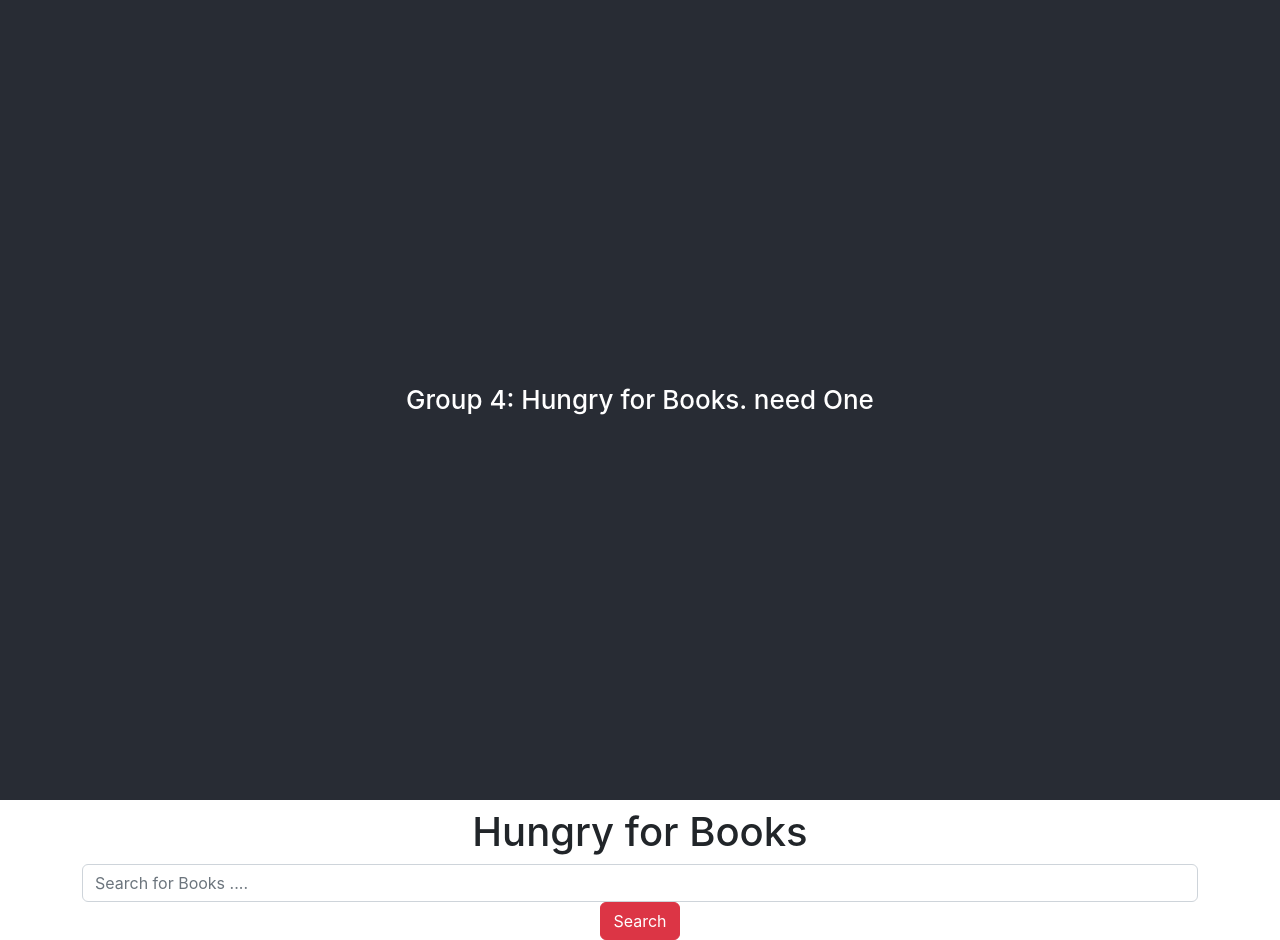
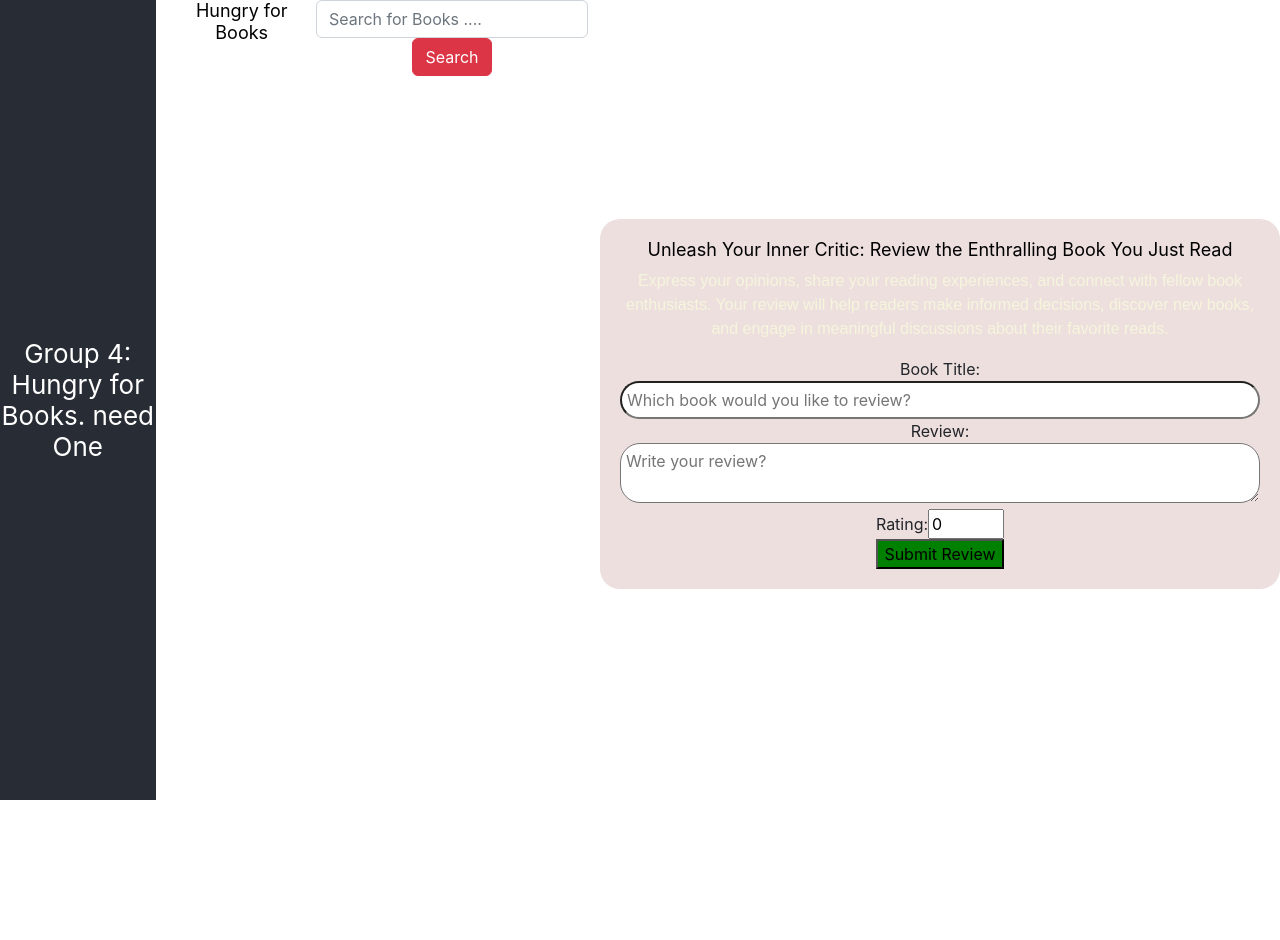
Before and after one commit to Morynmoh/book_project_group4, a React (Create React App) app: page / in a window 1280 px wide. After the commit the page ends 808 px from the top, so only its background shows below. Built offline with nearby package versions, Linux system fonts and the light colour scheme.

Commit message:
First Commit

```diff
--- a/src/App.js
+++ b/src/App.js
@@ -6,6 +6,7 @@ import BookList from './components/bookList/BookList';
 import Favourites from './components/favourites/Favourites';
 import Header from './components/header/Header';
 import Search from './components/search/Search';
+import ReviewForm from './components/reviewForm/ReviewForm';
 
 function App() {
   return (
@@ -17,6 +18,7 @@ function App() {
       <BookLibrary />
       <BookList />
       <Header />
+      <ReviewForm/>
 
 
     </div>
--- a/src/components/reviewForm/ReviewForm.js
+++ b/src/components/reviewForm/ReviewForm.js
@@ -1,12 +1,81 @@
-import React from 'react';
+import React, {useState} from 'react';
 import './reviewForm.css';
 
 const ReviewForm = () => {
+  const [title, setTitle] = useState('');
+  const [content, setContent] = useState('');
+  const [rating, setRating] = useState(0);
+
+  const handleSubmit = (event) => {
+    event.preventDefault();
+    console.log('Review submitted:', { title, content, rating });
+    // Reset the form
+    setTitle('');
+    setContent('');
+    setRating(0);
+  }
+
+  const handleTitleChange = (event) => {
+    setTitle(event.target.value);
+  };
+
+  const handleContentChange = (event) => {
+    setContent(event.target.value);
+  };
+
+  const handleRatingChange = (event) => {
+    setRating(event.target.value);
+  };
+
+
+  // Delete Review
+
+  // POST REQUEST
   return (
-    <div>
+    <div className="form-container">
+   <form onSubmit={handleSubmit}>
+    <h1>Unleash Your Inner Critic: Review the Enthralling Book You Just Read</h1>
+    <p>
+      Express your opinions, share your reading experiences, and connect with fellow book enthusiasts.
+      Your review will help readers make informed decisions, discover new books,
+      and engage in meaningful discussions about their favorite reads.
+    </p>
+      <label>
+        Book Title:
+        <input type="text"
+        className="reviews-form"
+        placeholder='Which book would you like to review?'
+        value={title} onChange={handleTitleChange}
+        required />
+      </label>
 
-    </div>
-  )
-}
+      <br />
 
-export default ReviewForm
+      <label>
+        Review:
+        <textarea value={content}
+        onChange={handleContentChange}
+        placeholder='Write your review?'
+        className="reviews-form"
+        required />
+      </label>
+
+      <br />
+
+      <label>
+        Rating:
+        <input type="number"
+         min="0" max="5"
+         value={rating}
+         onChange={handleRatingChange}
+         required />
+      </label>
+
+      <br />
+
+      <button type="submit" className='submit-button' style={{ background: "Green" }}>Submit Review</button>
+    </form>
+  </div>
+  )};
+
+export default ReviewForm;
--- a/src/components/reviewForm/reviewForm.css
+++ b/src/components/reviewForm/reviewForm.css
@@ -0,0 +1,29 @@
+div {
+    display: flex;
+}
+h1 {
+font: Poppins;
+font-size: large;
+font-weight: 400;
+color: black;
+}
+
+p{
+ font-family: sans-serif;
+ font-size: medium;
+ color: beige;
+}
+
+.reviews-form {
+    padding: 5px;
+    width: 50vw;
+    border-radius: 20px;
+  }
+
+  .form-container {
+    padding: 20px;
+    background: #eedfdf;
+    width: 60%;
+    border-radius: 20px;
+    margin: auto;
+  }
```
